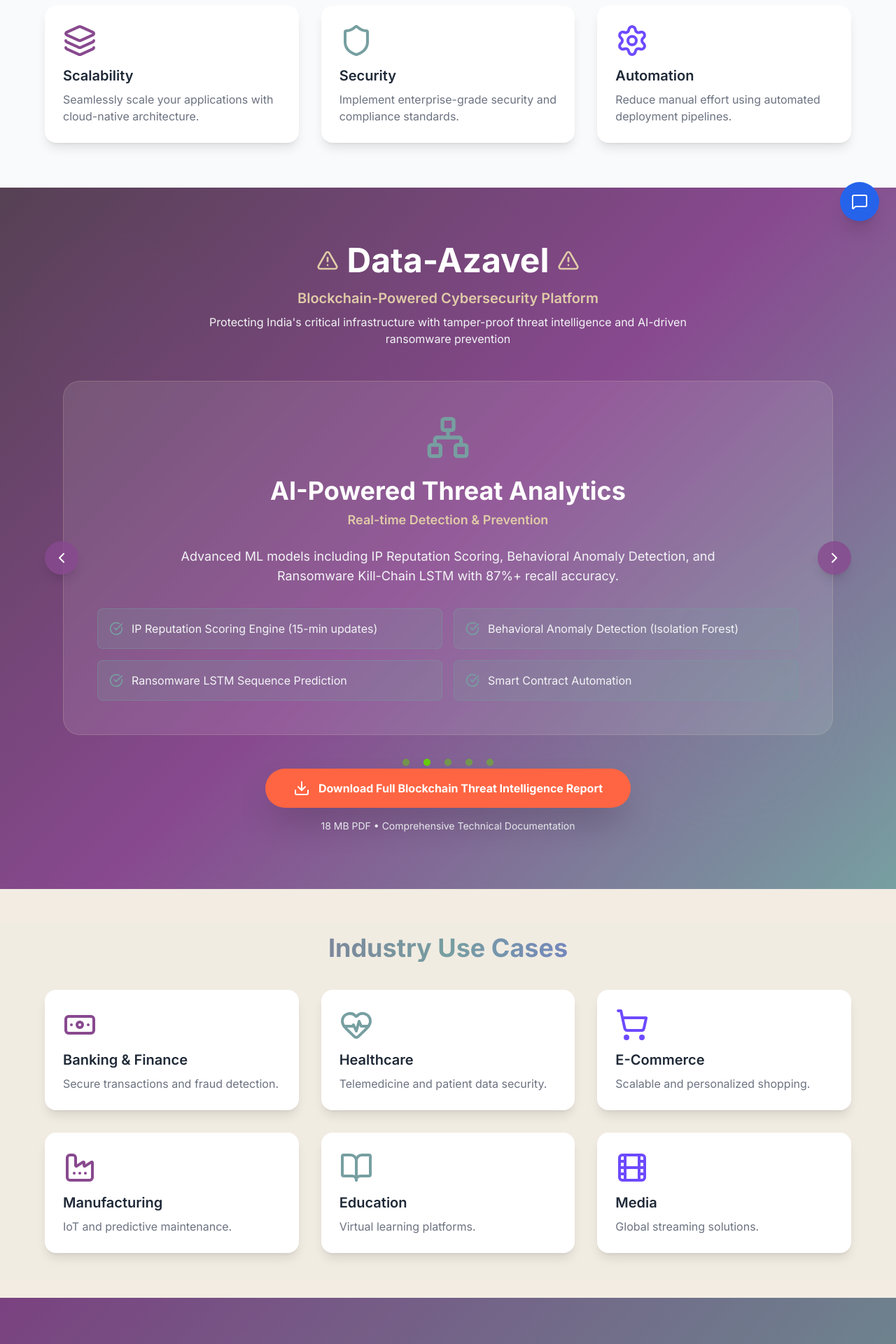
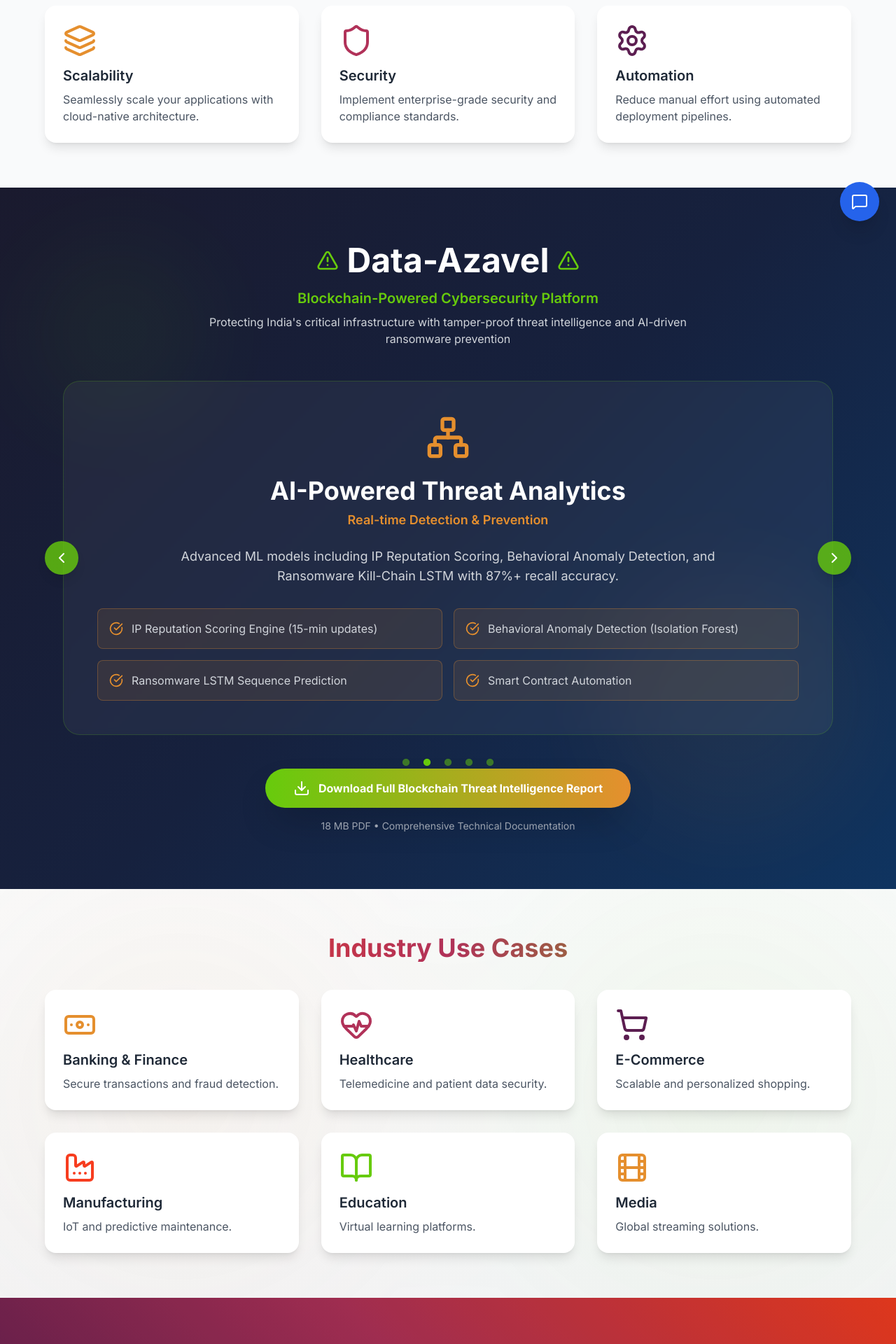
Before and after one commit to Leon-727918/terraform-deploy-elshaddai-website, a React (Vite) app: page /cloud-solutions in a window 1280 px wide. Shown: the part 460-2380 px from the top of the page at 70% size. Built offline with nearby package versions, Linux system fonts and the light colour scheme.

Commit message:
Auto-generated changes

```diff
--- a/src/pages/CloudSolutions.tsx
+++ b/src/pages/CloudSolutions.tsx
@@ -17,61 +17,61 @@ const CloudSolutions: React.FC = () => {
 
   const features = [
     {
-      icon: <Layers className="w-12 h-12 text-[#88498F]" />,
+      icon: <Layers className="w-12 h-12 text-[#E58F2E]" />,
       title: 'Scalability',
       description: 'Seamlessly scale your applications with cloud-native architecture.',
-      color: 'purple',
+      color: 'orange',
     },
     {
-      icon: <Shield className="w-12 h-12 text-[#779FA1]" />,
+      icon: <Shield className="w-12 h-12 text-[#B13259]" />,
       title: 'Security',
       description: 'Implement enterprise-grade security and compliance standards.',
-      color: 'blue',
+      color: 'red',
     },
     {
-      icon: <Settings className="w-12 h-12 text-[#6D4AFF]" />,
+      icon: <Settings className="w-12 h-12 text-[#5C1E51]" />,
       title: 'Automation',
       description: 'Reduce manual effort using automated deployment pipelines.',
-      color: 'accent',
+      color: 'purple',
     },
   ];
 
   const useCases = [
     {
-      icon: <Banknote className="w-12 h-12 text-[#88498F]" />,
+      icon: <Banknote className="w-12 h-12 text-[#E58F2E]" />,
       title: 'Banking & Finance',
       description: 'Secure transactions and fraud detection.',
+      color: 'orange',
+    },
+    {
+      icon: <HeartPulse className="w-12 h-12 text-[#B13259]" />,
+      title: 'Healthcare',
+      description: 'Telemedicine and patient data security.',
+      color: 'red',
+    },
+    {
+      icon: <ShoppingCart className="w-12 h-12 text-[#5C1E51]" />,
+      title: 'E-Commerce',
+      description: 'Scalable and personalized shopping.',
       color: 'purple',
     },
     {
-      icon: <HeartPulse className="w-12 h-12 text-[#779FA1]" />,
-      title: 'Healthcare',
-      description: 'Telemedicine and patient data security.',
-      color: 'blue',
+      icon: <Factory className="w-12 h-12 text-[#F73D1F]" />,
+      title: 'Manufacturing',
+      description: 'IoT and predictive maintenance.',
+      color: 'orangeRed',
     },
     {
-      icon: <ShoppingCart className="w-12 h-12 text-[#6D4AFF]" />,
-      title: 'E-Commerce',
-      description: 'Scalable and personalized shopping.',
-      color: 'accent',
+      icon: <BookOpen className="w-12 h-12 text-[#67CB0C]" />,
+      title: 'Education',
+      description: 'Virtual learning platforms.',
+      color: 'green',
     },
     {
-      icon: <Factory className="w-12 h-12 text-[#88498F]" />,
-      title: 'Manufacturing',
-      description: 'IoT and predictive maintenance.',
-      color: 'purple',
-    },
-    {
-      icon: <BookOpen className="w-12 h-12 text-[#779FA1]" />,
-      title: 'Education',
-      description: 'Virtual learning platforms.',
-      color: 'blue',
-    },
-    {
-      icon: <Film className="w-12 h-12 text-[#6D4AFF]" />,
+      icon: <Film className="w-12 h-12 text-[#E58F2E]" />,
       title: 'Media',
       description: 'Global streaming solutions.',
-      color: 'accent',
+      color: 'orange',
     },
   ];
 
@@ -80,7 +80,7 @@ const CloudSolutions: React.FC = () => {
     {
       title: 'Blockchain-Powered Cyber Threat Intelligence',
       subtitle: 'Critical Infrastructure Protection',
-      icon: <Lock className="w-16 h-16 text-[#88498F]" />,
+      icon: <Lock className="w-16 h-16 text-[#67CB0C]" />,
       description: 'DataAsavel is a permissioned blockchain-anchored platform that prevents ransomware attacks and protects critical infrastructure using Hyperledger Fabric.',
       stats: [
         { label: '300%+', detail: 'Increase in ransomware attacks (2022-2025)' },
@@ -91,7 +91,7 @@ const CloudSolutions: React.FC = () => {
     {
       title: 'AI-Powered Threat Analytics',
       subtitle: 'Real-time Detection & Prevention',
-      icon: <Network className="w-16 h-16 text-[#779FA1]" />,
+      icon: <Network className="w-16 h-16 text-[#E58F2E]" />,
       description: 'Advanced ML models including IP Reputation Scoring, Behavioral Anomaly Detection, and Ransomware Kill-Chain LSTM with 87%+ recall accuracy.',
       features: [
         'IP Reputation Scoring Engine (15-min updates)',
@@ -103,7 +103,7 @@ const CloudSolutions: React.FC = () => {
     {
       title: 'Multi-Stakeholder Trust Infrastructure',
       subtitle: 'Hyperledger Fabric 2.5 LTS',
-      icon: <Database className="w-16 h-16 text-[#6D4AFF]" />,
+      icon: <Database className="w-16 h-16 text-[#5C1E51]" />,
       description: 'Permissioned blockchain network enabling cross-boundary threat correlation with complete data sovereignty and forensic-grade immutability.',
       benefits: [
         'Decentralized multi-org threat sharing',
@@ -115,7 +115,7 @@ const CloudSolutions: React.FC = () => {
     {
       title: 'Performance & Scalability',
       subtitle: 'Enterprise-Ready Platform',
-      icon: <TrendingUp className="w-16 h-16 text-[#88498F]" />,
+      icon: <TrendingUp className="w-16 h-16 text-[#F73D1F]" />,
       description: 'Built for high-volume production environments with horizontal scaling, serverless architecture, and real-time processing capabilities.',
       metrics: [
         { metric: '50,000', label: 'Events/second ingestion' },
@@ -127,7 +127,7 @@ const CloudSolutions: React.FC = () => {
     {
       title: 'Regulatory Compliance',
       subtitle: 'Government & Enterprise Ready',
-      icon: <CheckCircle className="w-16 h-16 text-[#779FA1]" />,
+      icon: <CheckCircle className="w-16 h-16 text-[#B13259]" />,
       description: 'Fully compliant with Indian cybersecurity regulations including IT Act 2000, CERT-In Directions 2022, NCIIPC Guidelines, and DPDP Act 2023.',
       compliance: [
         'IT Act 2000 & Amendment 2008',
@@ -153,20 +153,22 @@ const CloudSolutions: React.FC = () => {
 
   const getHoverColor = (color: string) => {
     const hoverColors: { [key: string]: string } = {
-      purple: 'hover:shadow-[#88498F]/30 hover:border-[#88498F]/50',
-      blue: 'hover:shadow-[#779FA1]/30 hover:border-[#779FA1]/50',
-      accent: 'hover:shadow-[#6D4AFF]/30 hover:border-[#6D4AFF]/50',
+      orange: 'hover:shadow-[#E58F2E]/30 hover:border-[#E58F2E]/50',
+      red: 'hover:shadow-[#B13259]/30 hover:border-[#B13259]/50',
+      purple: 'hover:shadow-[#5C1E51]/30 hover:border-[#5C1E51]/50',
+      orangeRed: 'hover:shadow-[#F73D1F]/30 hover:border-[#F73D1F]/50',
+      green: 'hover:shadow-[#67CB0C]/30 hover:border-[#67CB0C]/50',
     };
     return hoverColors[color] || '';
   };
 
   return (
     <div className="bg-gray-50 text-gray-800 min-h-screen">
-      {/* Hero Section with Purple Gradient */}
+      {/* Hero Section with vibrant gradient */}
       <section
         className="text-center py-20 relative overflow-hidden text-white"
         style={{
-          background: 'linear-gradient(135deg, #88498F 0%, #564154 50%, #779FA1 100%)',
+          background: `linear-gradient(135deg, #E58F2E 0%, #B13259 25%, #5C1E51 50%, #F73D1F 75%, #67CB0C 100%)`,
         }}
         data-aos="fade-up"
       >
@@ -180,19 +182,20 @@ const CloudSolutions: React.FC = () => {
           <a
             href="/Cloud_Transformation.pdf"
             download="Cloud_Transformation.pdf"
-            className="inline-flex items-center gap-2 bg-[#FF6542] hover:bg-[#E5533A] text-white px-8 py-3 rounded-full font-bold shadow-xl hover:shadow-2xl hover:scale-105 transition-all duration-300"
+            className="inline-flex items-center gap-2 bg-white text-[#5C1E51] px-8 py-3 rounded-full font-bold shadow-xl hover:shadow-2xl hover:scale-105 transition-all duration-300 hover:bg-[#67CB0C] hover:text-white"
           >
             <Download className="w-5 h-5" />
             Download PDF
           </a>
         </div>
+        {/* Decorative overlay */}
         <div className="absolute inset-0 bg-black/10"></div>
       </section>
 
       {/* Features Section */}
       <section id="features" className="py-16 px-4 md:px-8">
         <h3
-          className="text-3xl md:text-4xl font-bold text-center mb-10 bg-gradient-to-r from-[#88498F] via-[#779FA1] to-[#6D4AFF] bg-clip-text text-transparent"
+          className="text-3xl md:text-4xl font-bold text-center mb-10 bg-gradient-to-r from-[#E58F2E] via-[#B13259] to-[#5C1E51] bg-clip-text text-transparent"
           data-aos="fade-up"
         >
           Key Features
@@ -206,8 +209,8 @@ const CloudSolutions: React.FC = () => {
               data-aos-delay={index * 100}
             >
               <div className="mb-3">{feature.icon}</div>
-              <h4 className="font-semibold text-xl mb-2 text-[#1F2937]">{feature.title}</h4>
-              <p className="text-[#6B7280]">{feature.description}</p>
+              <h4 className="font-semibold text-xl mb-2">{feature.title}</h4>
+              <p className="text-gray-600">{feature.description}</p>
             </div>
           ))}
         </div>
@@ -218,23 +221,23 @@ const CloudSolutions: React.FC = () => {
         id="data-azavel"
         className="py-20 px-4 md:px-8 relative overflow-hidden"
         style={{
-          background: 'linear-gradient(135deg, #564154 0%, #88498F 50%, #779FA1 100%)',
+          background: 'linear-gradient(135deg, #1a1a2e 0%, #16213e 50%, #0f3460 100%)',
         }}
       >
         <div className="max-w-6xl mx-auto relative z-10">
           {/* Section Header */}
           <div className="text-center mb-12" data-aos="fade-up">
             <div className="inline-flex items-center gap-3 mb-4">
-              <AlertTriangle className="w-8 h-8 text-[#E0CBA8]" />
+              <AlertTriangle className="w-8 h-8 text-[#67CB0C]" />
               <h2 className="text-4xl md:text-5xl font-bold text-white">
                 Data-Azavel
               </h2>
-              <AlertTriangle className="w-8 h-8 text-[#E0CBA8]" />
+              <AlertTriangle className="w-8 h-8 text-[#67CB0C]" />
             </div>
-            <p className="text-[#E0CBA8] text-xl font-semibold mb-2">
+            <p className="text-[#67CB0C] text-xl font-semibold mb-2">
               Blockchain-Powered Cybersecurity Platform
             </p>
-            <p className="text-gray-100 max-w-3xl mx-auto">
+            <p className="text-gray-300 max-w-3xl mx-auto">
               Protecting India's critical infrastructure with tamper-proof threat intelligence and AI-driven ransomware prevention
             </p>
           </div>
@@ -244,16 +247,16 @@ const CloudSolutions: React.FC = () => {
             <Slider {...sliderSettings}>
               {dataAzavelSlides.map((slide, index) => (
                 <div key={index} className="px-4">
-                  <div className="bg-white/10 backdrop-blur-sm rounded-3xl p-8 md:p-12 border border-[#E0CBA8]/20 min-h-[500px]">
+                  <div className="bg-white/5 backdrop-blur-sm rounded-3xl p-8 md:p-12 border border-[#67CB0C]/20 min-h-[500px]">
                     <div className="flex flex-col items-center text-center">
                       <div className="mb-6">{slide.icon}</div>
                       <h3 className="text-3xl md:text-4xl font-bold text-white mb-2">
                         {slide.title}
                       </h3>
-                      <p className="text-[#E0CBA8] font-semibold text-lg mb-6">
+                      <p className="text-[#E58F2E] font-semibold text-lg mb-6">
                         {slide.subtitle}
                       </p>
-                      <p className="text-gray-100 text-lg mb-8 max-w-3xl">
+                      <p className="text-gray-300 text-lg mb-8 max-w-3xl">
                         {slide.description}
                       </p>
 
@@ -261,11 +264,11 @@ const CloudSolutions: React.FC = () => {
                       {slide.stats && (
                         <div className="grid md:grid-cols-3 gap-6 w-full">
                           {slide.stats.map((stat, i) => (
-                            <div key={i} className="bg-[#88498F]/20 rounded-xl p-4 border border-[#88498F]/40">
-                              <div className="text-4xl font-bold text-white mb-2">
+                            <div key={i} className="bg-[#67CB0C]/10 rounded-xl p-4 border border-[#67CB0C]/30">
+                              <div className="text-4xl font-bold text-[#67CB0C] mb-2">
                                 {stat.label}
                               </div>
-                              <div className="text-gray-200 text-sm">{stat.detail}</div>
+                              <div className="text-gray-300 text-sm">{stat.detail}</div>
                             </div>
                           ))}
                         </div>
@@ -274,9 +277,9 @@ const CloudSolutions: React.FC = () => {
                       {slide.features && (
                         <div className="grid md:grid-cols-2 gap-4 w-full">
                           {slide.features.map((feature, i) => (
-                            <div key={i} className="flex items-center gap-3 bg-[#779FA1]/20 rounded-lg p-4 border border-[#779FA1]/40">
-                              <CheckCircle className="w-5 h-5 text-[#779FA1] flex-shrink-0" />
-                              <span className="text-gray-100 text-left">{feature}</span>
+                            <div key={i} className="flex items-center gap-3 bg-[#E58F2E]/10 rounded-lg p-4 border border-[#E58F2E]/30">
+                              <CheckCircle className="w-5 h-5 text-[#E58F2E] flex-shrink-0" />
+                              <span className="text-gray-300 text-left">{feature}</span>
                             </div>
                           ))}
                         </div>
@@ -285,9 +288,9 @@ const CloudSolutions: React.FC = () => {
                       {slide.benefits && (
                         <div className="grid md:grid-cols-2 gap-4 w-full">
                           {slide.benefits.map((benefit, i) => (
-                            <div key={i} className="flex items-center gap-3 bg-[#6D4AFF]/20 rounded-lg p-4 border border-[#6D4AFF]/40">
-                              <Shield className="w-5 h-5 text-[#6D4AFF] flex-shrink-0" />
-                              <span className="text-gray-100 text-left">{benefit}</span>
+                            <div key={i} className="flex items-center gap-3 bg-[#5C1E51]/10 rounded-lg p-4 border border-[#5C1E51]/30">
+                              <Shield className="w-5 h-5 text-[#5C1E51] flex-shrink-0" />
+                              <span className="text-gray-300 text-left">{benefit}</span>
                             </div>
                           ))}
                         </div>
@@ -296,11 +299,11 @@ const CloudSolutions: React.FC = () => {
                       {slide.metrics && (
                         <div className="grid grid-cols-2 md:grid-cols-4 gap-4 w-full">
                           {slide.metrics.map((item, i) => (
-                            <div key={i} className="bg-[#88498F]/20 rounded-xl p-4 border border-[#88498F]/40">
-                              <div className="text-3xl font-bold text-white mb-1">
+                            <div key={i} className="bg-[#F73D1F]/10 rounded-xl p-4 border border-[#F73D1F]/30">
+                              <div className="text-3xl font-bold text-[#F73D1F] mb-1">
                                 {item.metric}
                               </div>
-                              <div className="text-gray-200 text-xs">{item.label}</div>
+                              <div className="text-gray-300 text-xs">{item.label}</div>
                             </div>
                           ))}
                         </div>
@@ -309,10 +312,10 @@ const CloudSolutions: React.FC = () => {
                       {slide.compliance && (
                         <div className="grid md:grid-cols-3 gap-3 w-full">
                           {slide.compliance.map((item, i) => (
-                            <div key={i} className="bg-[#779FA1]/20 rounded-lg p-3 border border-[#779FA1]/40">
+                            <div key={i} className="bg-[#B13259]/10 rounded-lg p-3 border border-[#B13259]/30">
                               <div className="flex items-center gap-2">
-                                <CheckCircle className="w-4 h-4 text-[#779FA1] flex-shrink-0" />
-                                <span className="text-gray-100 text-sm">{item}</span>
+                                <CheckCircle className="w-4 h-4 text-[#B13259] flex-shrink-0" />
+                                <span className="text-gray-300 text-sm">{item}</span>
                               </div>
                             </div>
                           ))}
@@ -330,29 +333,41 @@ const CloudSolutions: React.FC = () => {
             <a
               href="/Blockchain_ThreatIntelligense.pdf"
               download="Blockchain_ThreatIntelligense.pdf"
-              className="inline-flex items-center gap-3 bg-[#FF6542] hover:bg-[#E5533A] text-white px-10 py-4 rounded-full font-bold shadow-2xl hover:scale-110 transition-all duration-300"
+              className="inline-flex items-center gap-3 bg-gradient-to-r from-[#67CB0C] to-[#E58F2E] text-white px-10 py-4 rounded-full font-bold shadow-2xl hover:shadow-[#67CB0C]/50 hover:scale-110 transition-all duration-300"
             >
               <Download className="w-6 h-6" />
               Download Full Blockchain Threat Intelligence Report
             </a>
-            <p className="text-gray-200 text-sm mt-4">18 MB PDF • Comprehensive Technical Documentation</p>
+            <p className="text-gray-400 text-sm mt-4">18 MB PDF • Comprehensive Technical Documentation</p>
           </div>
         </div>
 
         {/* Background decorative elements */}
         <div className="absolute top-0 left-0 w-full h-full opacity-5 pointer-events-none">
-          <div className="absolute top-20 left-10 w-64 h-64 bg-[#88498F] rounded-full blur-3xl"></div>
-          <div className="absolute bottom-20 right-10 w-96 h-96 bg-[#779FA1] rounded-full blur-3xl"></div>
+          <div className="absolute top-20 left-10 w-64 h-64 bg-[#67CB0C] rounded-full blur-3xl"></div>
+          <div className="absolute bottom-20 right-10 w-96 h-96 bg-[#E58F2E] rounded-full blur-3xl"></div>
         </div>
       </section>
 
       {/* Industry Use Cases */}
       <section
         id="usecases"
-        className="py-16 px-4 md:px-8 relative overflow-hidden bg-[#E0CBA8]/30"
+        className="py-16 px-4 md:px-8 relative overflow-hidden"
+        style={{
+          background: 'linear-gradient(to bottom, #f9fafb 0%, #f3f4f6 100%)',
+        }}
       >
+        {/* Decorative background gradient */}
+        <div
+          className="absolute inset-0 opacity-5"
+          style={{
+            background: `radial-gradient(circle at 20% 50%, #E58F2E 0%, transparent 50%),
+                        radial-gradient(circle at 80% 50%, #67CB0C 0%, transparent 50%)`,
+          }}
+        ></div>
+
         <h3
-          className="text-3xl md:text-4xl font-bold text-center mb-10 relative z-10 bg-gradient-to-r from-[#88498F] via-[#779FA1] to-[#6D4AFF] bg-clip-text text-transparent"
+          className="text-3xl md:text-4xl font-bold text-center mb-10 relative z-10 bg-gradient-to-r from-[#F73D1F] via-[#B13259] to-[#67CB0C] bg-clip-text text-transparent"
           data-aos="fade-up"
         >
           Industry Use Cases
@@ -366,8 +381,8 @@ const CloudSolutions: React.FC = () => {
               data-aos-delay={index * 100}
             >
               <div className="mb-3">{useCase.icon}</div>
-              <h4 className="text-xl font-semibold mb-2 text-[#1F2937]">{useCase.title}</h4>
-              <p className="text-[#6B7280]">{useCase.description}</p>
+              <h4 className="text-xl font-semibold mb-2">{useCase.title}</h4>
+              <p className="text-gray-600">{useCase.description}</p>
             </div>
           ))}
         </div>
@@ -378,7 +393,7 @@ const CloudSolutions: React.FC = () => {
         id="download"
         className="text-center py-20 px-4 relative overflow-hidden text-white"
         style={{
-          background: 'linear-gradient(135deg, #88498F 0%, #779FA1 100%)',
+          background: `linear-gradient(45deg, #5C1E51 0%, #B13259 50%, #F73D1F 100%)`,
         }}
         data-aos="fade-up"
       >
@@ -392,7 +407,7 @@ const CloudSolutions: React.FC = () => {
           <a
             href="/Cloud_Transformation.pdf"
             download="Cloud_Transformation.pdf"
-            className="inline-flex items-center gap-2 bg-[#FF6542] hover:bg-[#E5533A] text-white px-8 py-3 rounded-full font-bold shadow-xl hover:shadow-2xl hover:scale-110 transition-all duration-300"
+            className="inline-flex items-center gap-2 bg-white text-[#B13259] px-8 py-3 rounded-full font-bold shadow-xl hover:shadow-2xl hover:scale-110 transition-all duration-300 hover:bg-[#67CB0C] hover:text-white"
           >
             <Download className="w-5 h-5" />
             Download PDF
@@ -405,7 +420,7 @@ const CloudSolutions: React.FC = () => {
       <footer
         className="text-center p-6 shadow-lg text-white"
         style={{
-          background: 'linear-gradient(90deg, #88498F 0%, #564154 50%, #779FA1 100%)',
+          background: `linear-gradient(90deg, #E58F2E 0%, #5C1E51 50%, #67CB0C 100%)`,
         }}
       >
         <p className="drop-shadow">© 2026 Elshaddai Cloud Solutions. All rights reserved.</p>
@@ -420,7 +435,7 @@ function PrevArrow(props: any) {
   return (
     <button
       onClick={onClick}
-      className="absolute left-0 top-1/2 -translate-y-1/2 z-10 bg-[#88498F]/80 hover:bg-[#88498F] text-white rounded-full p-3 shadow-lg transition-all duration-300 hover:scale-110"
+      className="absolute left-0 top-1/2 -translate-y-1/2 z-10 bg-[#67CB0C]/80 hover:bg-[#67CB0C] text-white rounded-full p-3 shadow-lg transition-all duration-300 hover:scale-110"
       aria-label="Previous slide"
     >
       <ChevronLeft className="w-6 h-6" />
@@ -433,7 +448,7 @@ function NextArrow(props: any) {
   return (
     <button
       onClick={onClick}
-      className="absolute right-0 top-1/2 -translate-y-1/2 z-10 bg-[#88498F]/80 hover:bg-[#88498F] text-white rounded-full p-3 shadow-lg transition-all duration-300 hover:scale-110"
+      className="absolute right-0 top-1/2 -translate-y-1/2 z-10 bg-[#67CB0C]/80 hover:bg-[#67CB0C] text-white rounded-full p-3 shadow-lg transition-all duration-300 hover:scale-110"
       aria-label="Next slide"
     >
       <ChevronRight className="w-6 h-6" />
```
Also changed, not shown: .emergent/emergent.yml, 1 other file (tests, documents, lock files or other folders).
